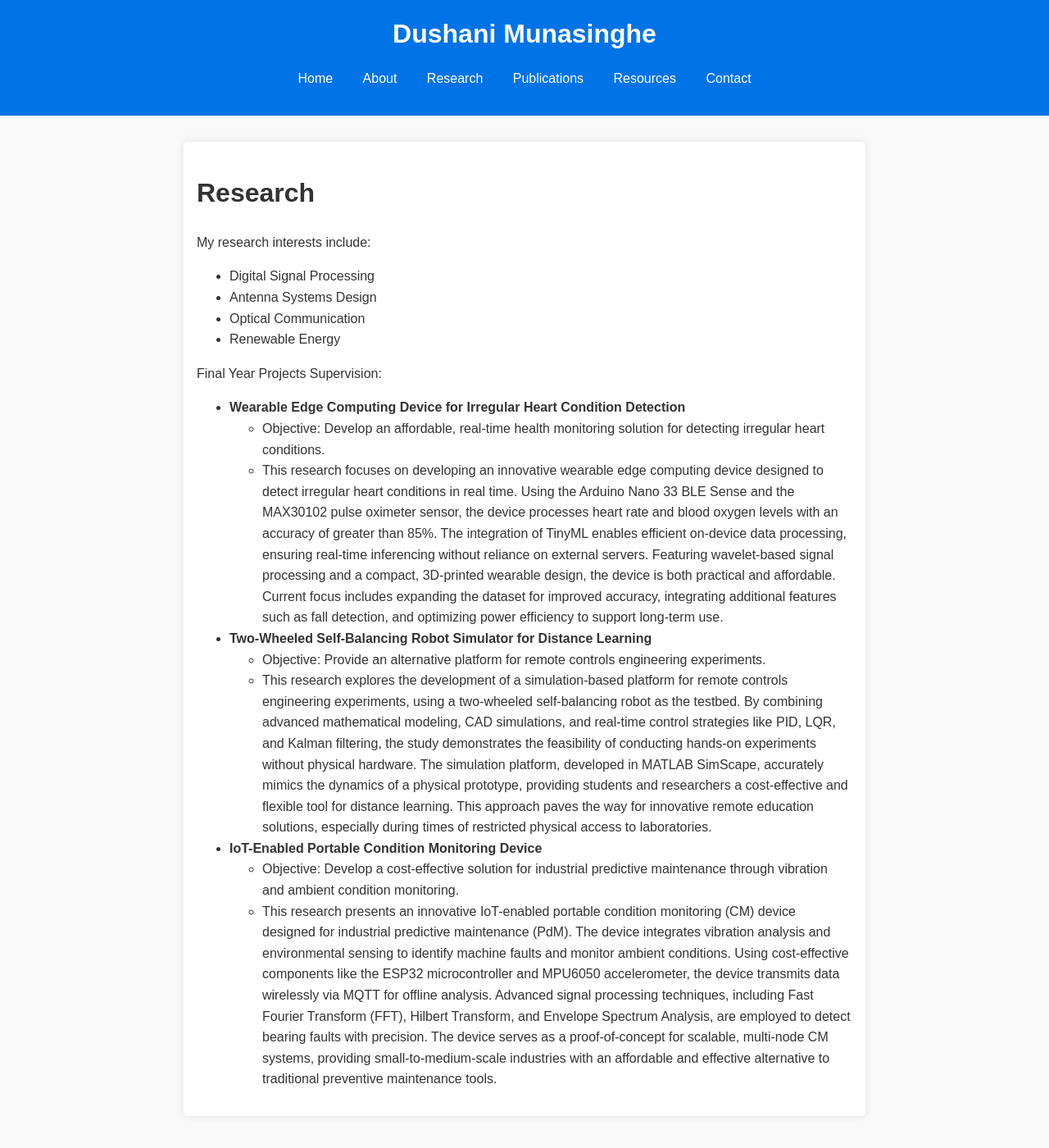
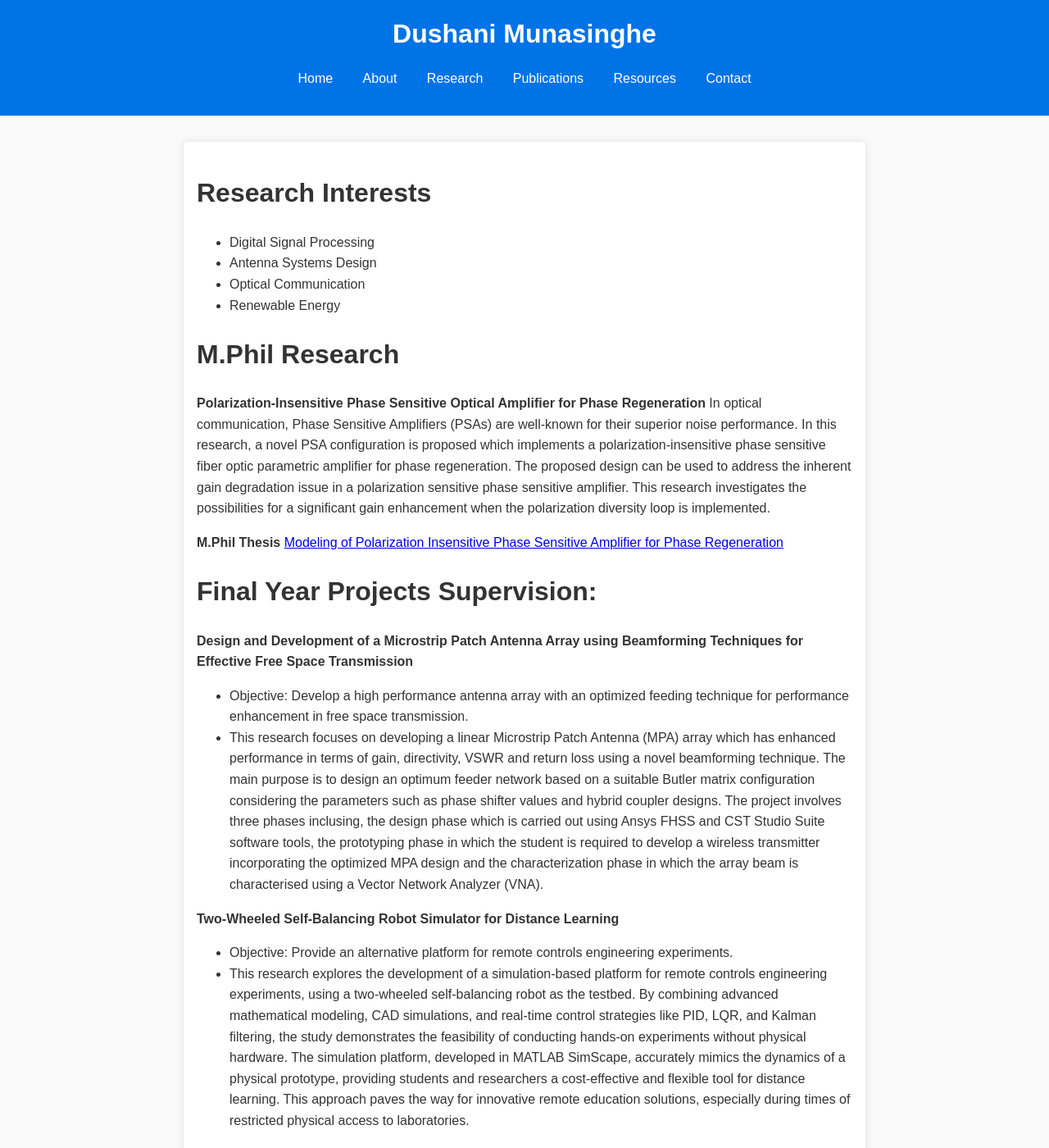
Before and after one commit to dushanimunasinghe/dushanimunasinghe.github.io, a Jekyll site: the page built from research.md, in a window 1280 px wide and 1400 px high. Shown: the whole window at 82% size. Built offline with Jekyll 4.4.1, drawn with Linux system fonts in a browser that asks for light colours.

Commit message:
Update research.md

```diff
--- a/research.md
+++ b/research.md
@@ -3,25 +3,31 @@ layout: default
 title: Research
 ---
 
-# Research
-
-My research interests include:
+# Research Interests
 
 - Digital Signal Processing
 - Antenna Systems Design
 - Optical Communication
 - Renewable Energy
 
-Final Year Projects Supervision:
+# M.Phil Research
 
-- **Wearable Edge Computing Device for Irregular Heart Condition Detection**
-  - Objective: Develop an affordable, real-time health monitoring solution for detecting irregular heart conditions.
-  - This  research focuses on developing an innovative wearable edge computing device designed to detect irregular heart conditions in real time. Using the Arduino Nano 33 BLE Sense and the MAX30102 pulse oximeter sensor, the device processes heart rate and blood oxygen levels with an accuracy of greater than 85%. The integration of TinyML enables efficient on-device data processing, ensuring real-time inferencing without reliance on external servers. Featuring wavelet-based signal processing and a compact, 3D-printed wearable design, the device is both practical and affordable. Current focus includes expanding the dataset for improved accuracy, integrating additional features such as fall detection, and optimizing power efficiency to support long-term use.
+**Polarization-Insensitive Phase Sensitive Optical Amplifier for Phase Regeneration**
+In optical communication, Phase Sensitive Amplifiers (PSAs) are well-known for their superior noise performance. In this research, a novel PSA configuration is proposed which implements a polarization-insensitive phase sensitive fiber optic parametric amplifier for phase regeneration. The proposed design can be used to address the inherent gain degradation issue in a polarization sensitive phase sensitive amplifier. This research investigates the possibilities for a significant gain enhancement when the polarization diversity loop is implemented.
 
-- **Two-Wheeled Self-Balancing Robot Simulator for Distance Learning**
+**M.Phil Thesis**
+<a href="http://dl.lib.uom.lk:8080/server/api/core/bitstreams/417a0a61-4fe6-4b9b-ad6f-3fa1f7bddcb6/content" target="_blank" rel="noopener noreferrer">Modeling of Polarization Insensitive Phase Sensitive Amplifier for Phase Regeneration</a>
+
+# Final Year Projects Supervision:
+
+  **Design and Development of a Microstrip Patch Antenna Array using Beamforming Techniques for Effective Free Space Transmission**
+  - Objective: Develop a high performance antenna array with an optimized feeding technique for performance enhancement in free space transmission.
+  - This  research focuses on developing a linear Microstrip Patch Antenna (MPA) array which has enhanced performance in terms of gain, directivity, VSWR and return loss using a novel beamforming technique. The main purpose is to design an optimum feeder network based on a suitable Butler matrix configuration considering the parameters such as phase shifter values and hybrid coupler designs. The project involves three phases inclusing, the design phase which is carried out using Ansys FHSS and CST Studio Suite software tools, the prototyping phase in which the student is required to develop a wireless transmitter incorporating the optimized MPA design and the characterization phase in which the array beam is characterised using a Vector Network Analyzer (VNA).
+
+  **Two-Wheeled Self-Balancing Robot Simulator for Distance Learning**
   - Objective: Provide an alternative platform for remote controls engineering experiments.
   - This research explores the development of a simulation-based platform for remote controls engineering experiments, using a two-wheeled self-balancing robot as the testbed. By combining advanced mathematical modeling, CAD simulations, and real-time control strategies like PID, LQR, and Kalman filtering, the study demonstrates the feasibility of conducting hands-on experiments without physical hardware. The simulation platform, developed in MATLAB SimScape, accurately mimics the dynamics of a physical prototype, providing students and researchers a cost-effective and flexible tool for distance learning. This approach paves the way for innovative remote education solutions, especially during times of restricted physical access to laboratories.
 
-- **IoT-Enabled Portable Condition Monitoring Device**
+  **IoT-Enabled Portable Condition Monitoring Device**
   - Objective: Develop a cost-effective solution for industrial predictive maintenance through vibration and ambient condition monitoring.
   - This research presents an innovative IoT-enabled portable condition monitoring (CM) device designed for industrial predictive maintenance (PdM). The device integrates vibration analysis and environmental sensing to identify machine faults and monitor ambient conditions. Using cost-effective components like the ESP32 microcontroller and MPU6050 accelerometer, the device transmits data wirelessly via MQTT for offline analysis. Advanced signal processing techniques, including Fast Fourier Transform (FFT), Hilbert Transform, and Envelope Spectrum Analysis, are employed to detect bearing faults with precision. The device serves as a proof-of-concept for scalable, multi-node CM systems, providing small-to-medium-scale industries with an affordable and effective alternative to traditional preventive maintenance tools.
```
